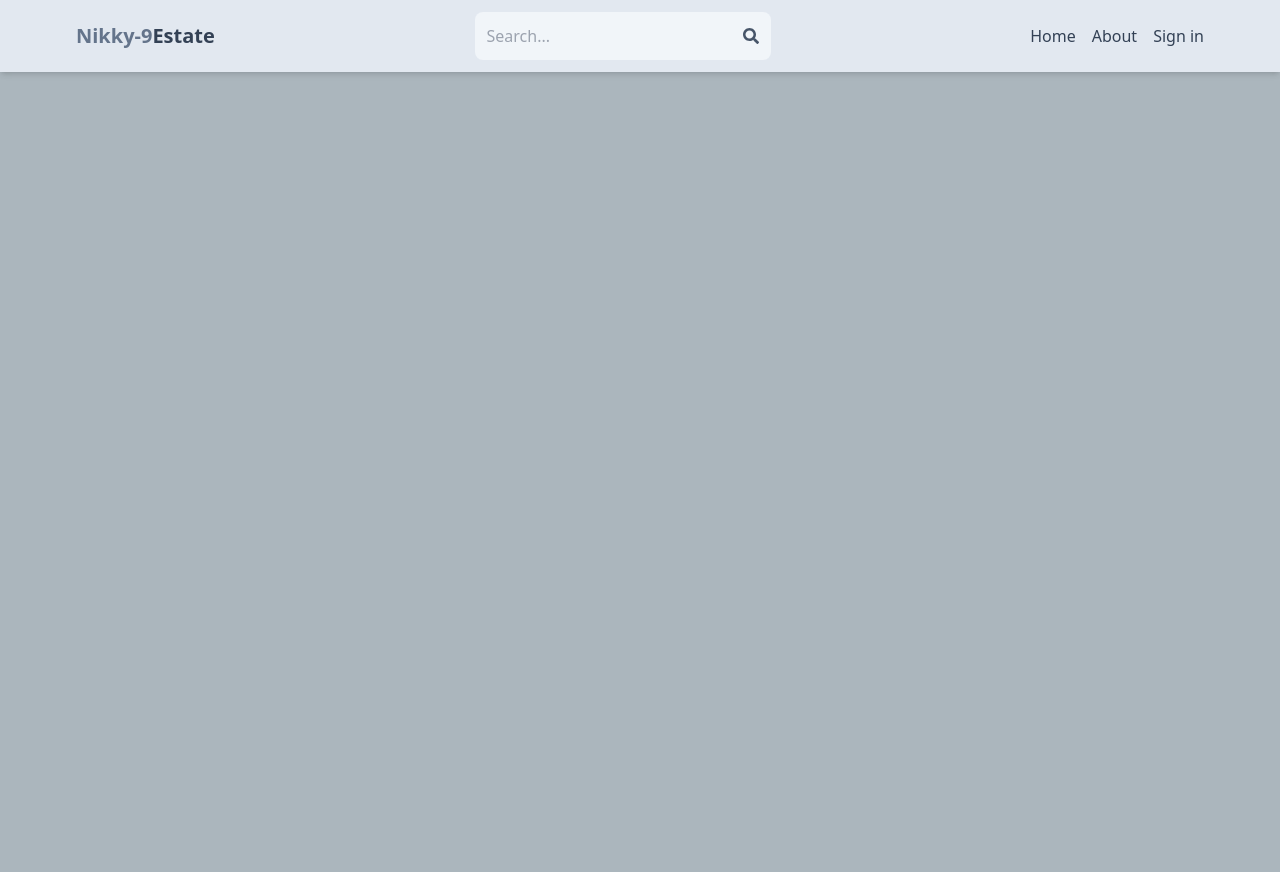
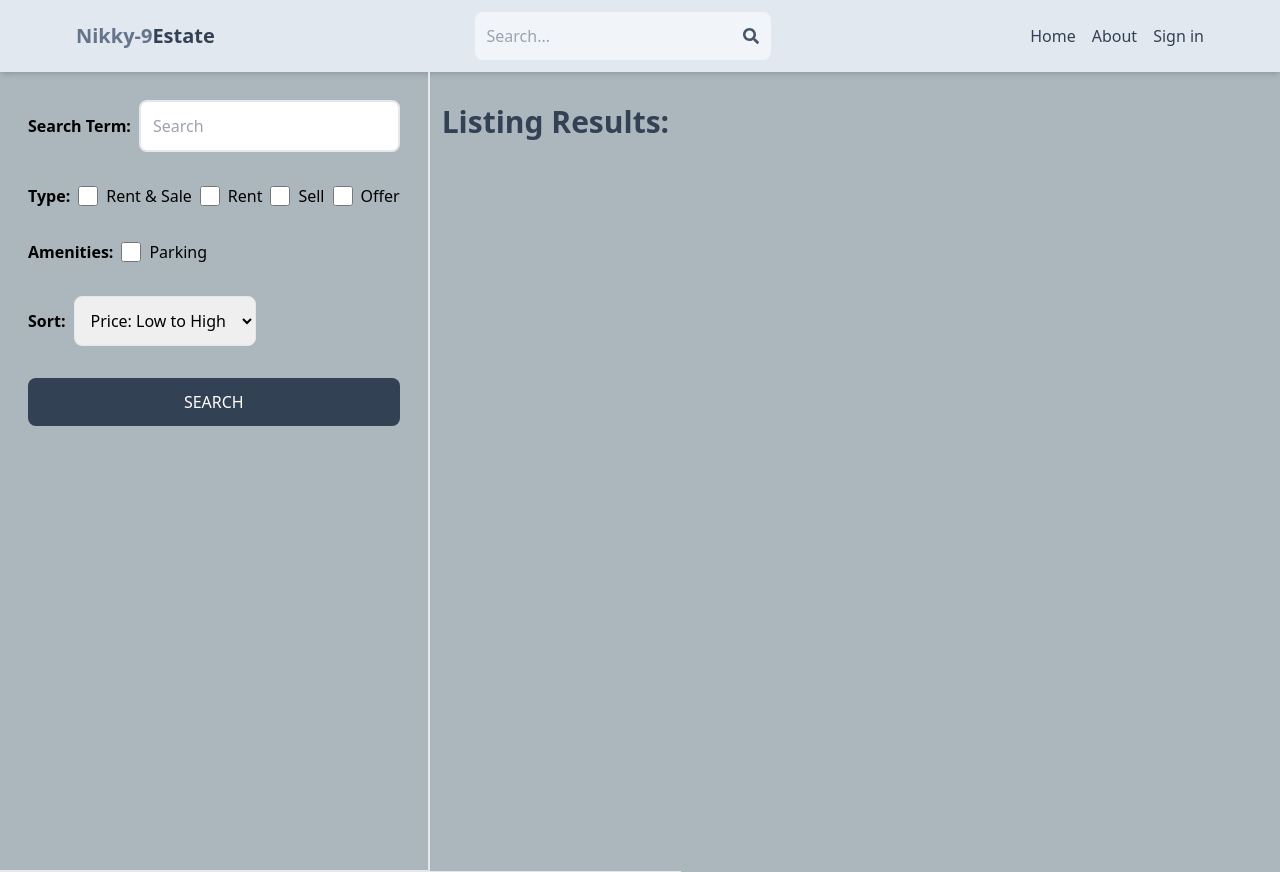
Before and after one commit to thestublord/mern-estate, a React (Vite) app in the folder client/: page /search in a window 1280 px wide. Before the commit the page ends 800 px from the top, so only its background shows below. Built offline with nearby package versions, Linux system fonts and the light colour scheme; no server answers.

Commit message:
created search page UI

```diff
--- a/client/src/App.jsx
+++ b/client/src/App.jsx
@@ -9,6 +9,7 @@
 import CreateListing from "./pages/CreateListing.jsx";
 import EditListing from "./pages/EditListing.jsx";
 import Listing from "./pages/Listing.jsx";
+import Search from "./pages/Search.jsx";
 
 export default function App() {
   return (
@@ -20,6 +21,7 @@
         <Route path="/sign-up" element={<SignUp />} />
         <Route path="/about" element={<About />} />
         <Route path="/listing/:listingId" element={<Listing />} />
+        <Route path="/search" element={<Search />} />
         <Route element={<PrivateRoute />}>
           <Route path="/profile" element={<Profile />} />
           <Route path="/create-listing" element={<CreateListing />} />
--- /dev/null
+++ b/client/src/pages/Search.jsx
@@ -0,0 +1,65 @@
+import React from "react";
+
+export default function Search() {
+  return (
+    <div className="flex flex-col md:flex-row">
+      <div className="p-7 border-b-2 md:border-r-2 md:min-h-screen">
+        <form className="flex flex-col gap-8">
+          <div className="flex items-center gap-2">
+            <label className="whitespace-nowrap font-semibold">
+              Search Term:
+            </label>
+            <input
+              type="text"
+              id="searchTerm"
+              placeholder="Search"
+              className="border-2 rounded-lg p-3 w-full"
+            />
+          </div>
+          <div className="flex gap-2 flex-wrap items-center">
+            <label className="font-semibold">Type:</label>
+            <div className="flex gap-2">
+              <input type="checkbox" id="all" className="w-5" />
+              <span>Rent & Sale</span>
+            </div>
+            <div className="flex gap-2">
+              <input type="checkbox" id="rent" className="w-5" />
+              <span>Rent</span>
+            </div>
+            <div className="flex gap-2">
+              <input type="checkbox" id="sale" className="w-5" />
+              <span>Sell</span>
+            </div>
+            <div className="flex gap-2">
+              <input type="checkbox" id="offer" className="w-5" />
+              <span>Offer</span>
+            </div>
+          </div>
+          <div className="flex gap-2 flex-wrap items-center">
+            <label className="font-semibold">Amenities:</label>
+            <div className="flex gap-2">
+              <input type="checkbox" id="parking" className="w-5" />
+              <span>Parking</span>
+            </div>
+          </div>
+          <div className="flex items-center gap-2">
+            <label className="font-semibold">Sort:</label>
+            <select className="border rounded-lg p-3" id="sort_order">
+              <option>Price: Low to High</option>
+              <option>Price: High to Low</option>
+              <option>Most Recent</option>
+              <option>Oldest</option>
+            </select>
+          </div>
+          <button className="bg-slate-700 text-white p-3 rounded-lg uppercase hover:opacity-95 ">
+            Search
+          </button>
+        </form>
+      </div>
+      <div className=""></div>
+      <h1 className="text-3xl font-semibold border-b p-3 text-slate-700 mt-5">
+        Listing Results:
+      </h1>
+    </div>
+  );
+}
```
